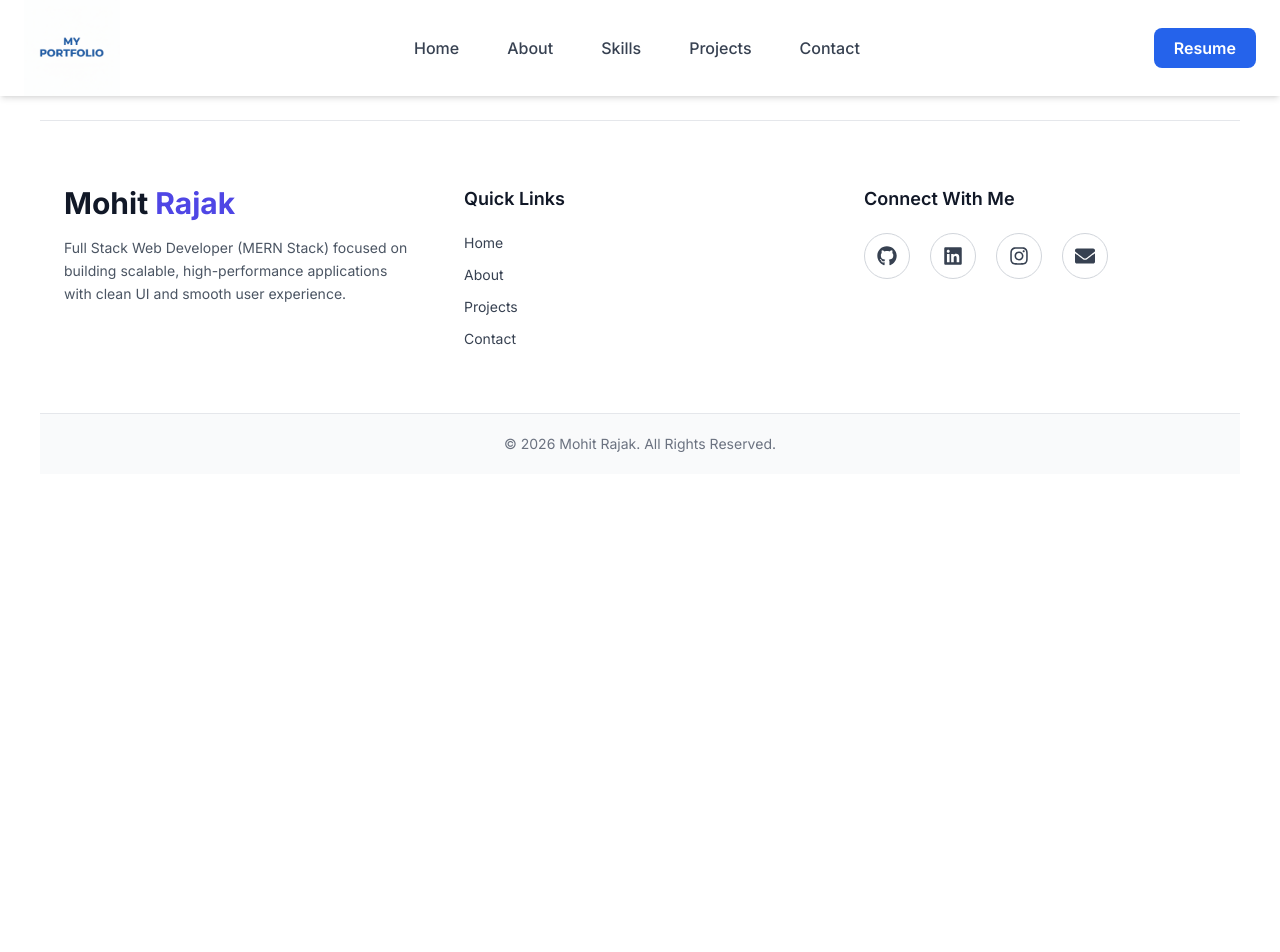
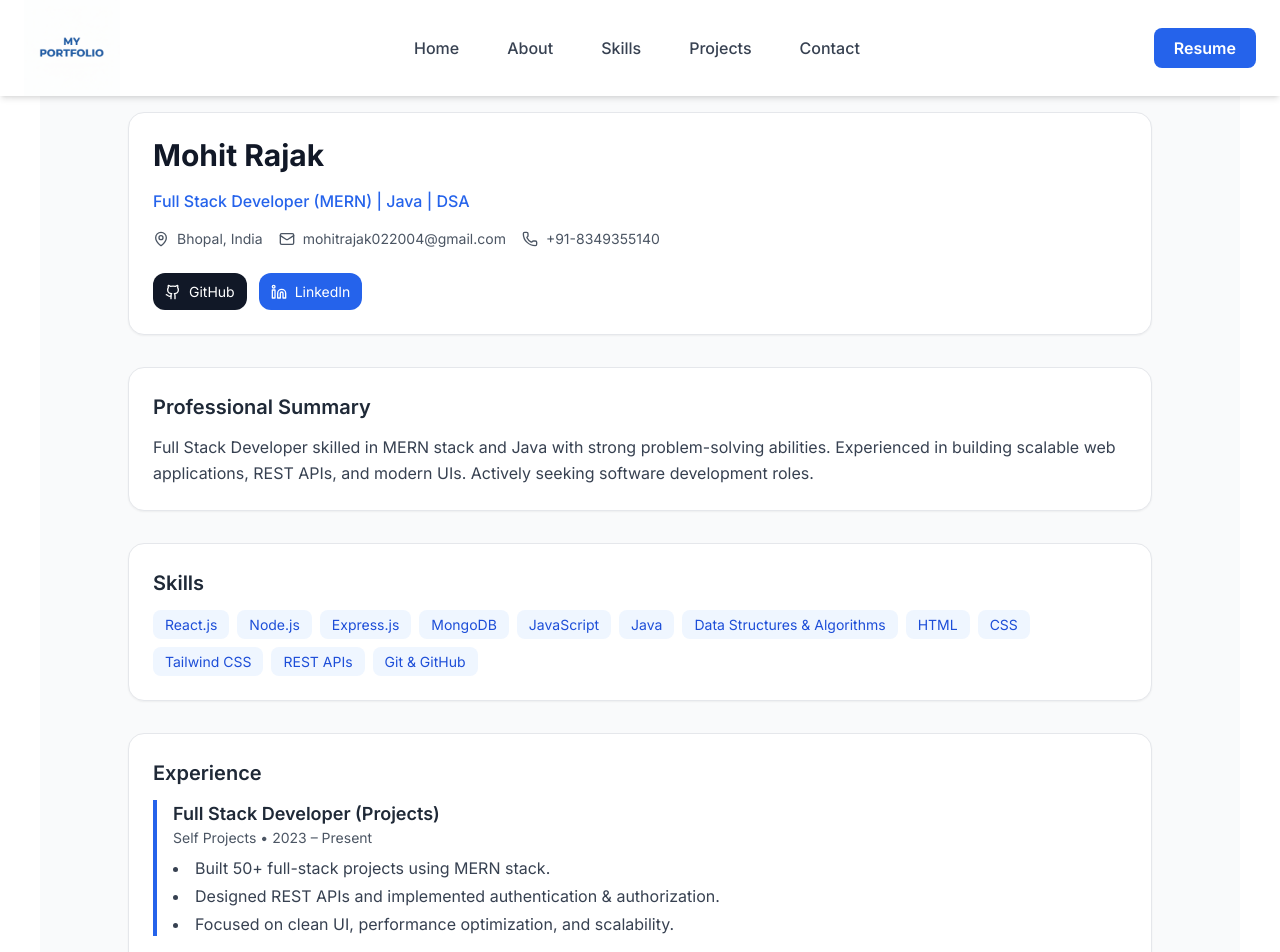
Before and after one commit to Mohit-Rajak/PORTFOLIO, a React (Vite) app: page /resume in a window 1280 px wide. Shown: the top 952 px of the page. Before the commit the page ends 800 px from the top, so only its background shows below. Built offline with nearby package versions, Linux system fonts and the light colour scheme.

Commit message:
Resume Done

```diff
--- a/package.json
+++ b/package.json
@@ -10,6 +10,9 @@
     "preview": "vite preview"
   },
   "dependencies": {
+    "framer-motion": "^12.31.0",
+    "lucide-react": "^0.563.0",
+    "motion": "^12.31.0",
     "react": "^19.2.0",
     "react-dom": "^19.2.0",
     "react-icons": "^5.5.0",
--- a/src/assets/assets.js
+++ b/src/assets/assets.js
@@ -31,7 +31,7 @@ export const projects = [
     id: 1,
     name: "E-Commerce Website (MERN, Tailwind)",
     description:
-      "A full-stack e-commerce web application built using the MERN stack. It includes user authentication, product listing, cart functionality, order management, and an admin panel for managing products. The UI is responsive and optimized for smooth user experience.",
+      "A full-stack e-commerce web application built using the MERN stack. It includes user authentication, product listing, cart functionality, order management, and an admin panel for managing products.",
     image: [zync],
     liveLink: "https://fashion-frontend-two.vercel.app/",
     githubLink: "https://github.com/mohitrajak/fashion-store",
--- a/src/pages/Projects.jsx
+++ b/src/pages/Projects.jsx
@@ -5,7 +5,7 @@ import Title from "../components/Title";
 
 const Projects = () => {
   return (
-    <section className="py-20 bg-slate-100 mt-12">
+    <section className="py-20 bg-slate-50 mt-12">
       <div className="max-w-6xl mx-auto px-6">
 
         {/* Title */}
--- a/src/pages/Resume.jsx
+++ b/src/pages/Resume.jsx
@@ -1,11 +1,175 @@
-import React from 'react'
+import React from "react";
+import { Mail, Phone, MapPin, Github, Linkedin, Download, ExternalLink } from "lucide-react";
+import { motion } from "framer-motion";
 
-const Resume = () => {
+export default function Resume() {
+  const skills = [
+    "React.js",
+    "Node.js",
+    "Express.js",
+    "MongoDB",
+    "JavaScript",
+    "Java",
+    "Data Structures & Algorithms",
+    "HTML",
+    "CSS",
+    "Tailwind CSS",
+    "REST APIs",
+    "Git & GitHub",
+  ];
+
+  const experience = [
+    {
+      role: "Full Stack Developer (Projects)",
+      company: "Self Projects",
+      time: "2023 – Present",
+      points: [
+        "Built 50+ full-stack projects using MERN stack.",
+        "Designed REST APIs and implemented authentication & authorization.",
+        "Focused on clean UI, performance optimization, and scalability.",
+      ],
+    },
+    {
+      role: "Java & DSA Practitioner",
+      company: "Self Learning",
+      time: "2022 – Present",
+      points: [
+        "Solved 500+ DSA problems on LeetCode & other platforms.",
+        "Strong grasp of arrays, strings, trees, graphs, and DP.",
+      ],
+    },
+  ];
+
+  const projects = [
+    {
+      title: "Stock Sphere",
+      desc: "MERN-based stock management system with authentication and dashboards.",
+      link: "https://github.com/your-github/stock-sphere",
+    },
+    {
+      title: "Airbnb Clone",
+      desc: "Property booking platform with listings, images, and user login.",
+      link: "https://github.com/your-github/airbnb-clone",
+    },
+    {
+      title: "Real-Time Chat App",
+      desc: "Real-time chat app using WebSockets with secure authentication.",
+      link: "https://github.com/your-github/chat-app",
+    },
+  ];
+
   return (
-    <div>
-      <h1>Resume</h1>
-    </div>
-  )
+    <main className="mt-14 min-h-screen bg-gray-50 text-gray-800 px-4 py-14">
+      <motion.section
+        initial={{ opacity: 0, y: 20 }}
+        animate={{ opacity: 1, y: 0 }}
+        transition={{ duration: 0.5 }}
+        className="max-w-5xl mx-auto space-y-8"
+      >
+        {/* HEADER */}
+        <header className="bg-white rounded-2xl p-6 shadow-sm border">
+          <div className="flex flex-col gap-4">
+            <h1 className="text-3xl font-bold text-gray-900">Mohit Rajak</h1>
+            <p className="text-blue-600 font-medium">
+              Full Stack Developer (MERN) | Java | DSA
+            </p>
+
+            <div className="flex flex-wrap gap-4 text-sm text-gray-600">
+              <span className="flex items-center gap-2"><MapPin size={16} /> Bhopal, India</span>
+              <span className="flex items-center gap-2"><Mail size={16} /> mohitrajak022004@gmail.com</span>
+              <span className="flex items-center gap-2"><Phone size={16} /> +91-8349355140</span>
+            </div>
+
+            <div className="flex flex-wrap gap-3 pt-2">
+              <a href="https://github.com/Mohit-Rajak" className="btn-primary">
+                <Github size={16} /> GitHub
+              </a>
+              <a href="https://linkedin.com/in/mohit-rajak" className="btn-secondary">
+                <Linkedin size={16} /> LinkedIn
+              </a>
+            </div>
+          </div>
+        </header>
+
+
+        <section className="bg-white rounded-2xl p-6 border shadow-sm">
+          <h2 className="section-title">Professional Summary</h2>
+          <p className="text-gray-700 leading-relaxed">
+            Full Stack Developer skilled in MERN stack and Java with strong
+            problem-solving abilities. Experienced in building scalable web
+            applications, REST APIs, and modern UIs. Actively seeking
+            software development roles.
+          </p>
+        </section>
+
+
+        <section className="bg-white rounded-2xl p-6 border shadow-sm">
+          <h2 className="section-title">Skills</h2>
+          <div className="flex flex-wrap gap-2">
+            {skills.map((skill) => (
+              <span key={skill} className="skill-badge">{skill}</span>
+            ))}
+          </div>
+        </section>
+
+
+        <section className="bg-white rounded-2xl p-6 border shadow-sm">
+          <h2 className="section-title">Experience</h2>
+          <div className="space-y-6">
+            {experience.map((exp) => (
+              <div key={exp.role} className="border-l-4 border-blue-600 pl-4">
+                <h3 className="font-semibold text-lg">{exp.role}</h3>
+                <p className="text-sm text-gray-600">{exp.company} • {exp.time}</p>
+                <ul className="list-disc list-inside text-gray-700 mt-2 space-y-1">
+                  {exp.points.map((p, i) => <li key={i}>{p}</li>)}
+                </ul>
+              </div>
+            ))}
+          </div>
+        </section>
+
+        <section className="bg-white rounded-2xl p-6 border shadow-sm">
+          <h2 className="section-title">Projects</h2>
+          <div className="space-y-4">
+            {projects.map((project) => (
+              <article key={project.title} className="border rounded-xl p-4 hover:shadow transition">
+                <h3 className="font-semibold text-lg flex items-center gap-2">
+                  {project.title}
+                  <a href={project.link} target="_blank" rel="noreferrer" className="text-blue-600">
+                    <ExternalLink size={16} />
+                  </a>
+                </h3>
+                <p className="text-gray-600">{project.desc}</p>
+              </article>
+            ))}
+          </div>
+        </section>
+
+        <section className="bg-white rounded-2xl p-6 border shadow-sm">
+          <h2 className="section-title">Education</h2>
+
+          <div className="space-y-3">
+            <div>
+              <p className="font-semibold">M.Tech – CSE-Artificial Intelligence and Machine Learning (Running)</p>
+              <p className="text-gray-600">2025 – Currently Pursuing</p>
+            </div>
+
+            <div>
+              <p className="font-semibold">B.Tech – Electronics & Communication Engineering</p>
+              <p className="text-gray-600">Technocrats Institute of Technology, Bhopal • 2024</p>
+            </div>
+          </div>
+        </section>
+      </motion.section>
+
+      {/* Utility classes */}
+      <style>{`
+        .section-title { font-size: 1.25rem; font-weight: 600; margin-bottom: 0.75rem; }
+        .skill-badge { padding: 0.25rem 0.75rem; background: #eff6ff; color: #1d4ed8; border-radius: 0.5rem; font-size: 0.875rem; }
+        .btn-primary { display: inline-flex; align-items: center; gap: 0.5rem; background: #111827; color: #fff; padding: 0.5rem 0.75rem; border-radius: 0.75rem; font-size: 0.875rem; }
+        .btn-secondary { display: inline-flex; align-items: center; gap: 0.5rem; background: #2563eb; color: #fff; padding: 0.5rem 0.75rem; border-radius: 0.75rem; font-size: 0.875rem; }
+        .btn-outline { display: inline-flex; align-items: center; gap: 0.5rem; border: 1px solid #d1d5db; padding: 0.5rem 0.75rem; border-radius: 0.75rem; font-size: 0.875rem; }
+      `}</style>
+    </main>
+  );
 }
-
-export default Resume
```
Also changed, not shown: 2 other files (tests, documents, lock files or other folders).
